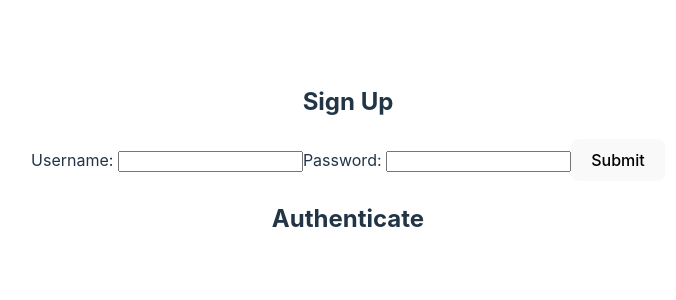
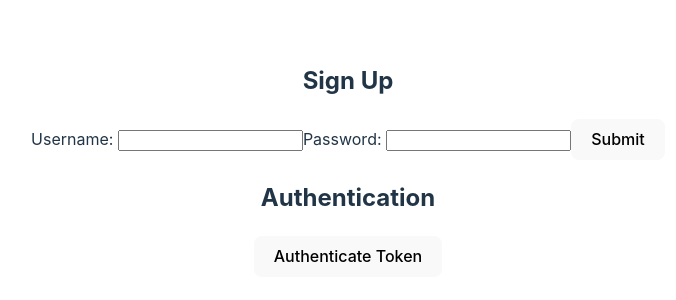
Before and after one commit to carlosalviranatal/ReactForm, a React (Vite) app: page / in a window 1280 px wide. Shown: the part 240-540 px from the top of the page, without its empty margins (292-968 px from the left). Built offline with nearby package versions, Linux system fonts and the light colour scheme.

Commit message:
Added Authenticate Component

```diff
--- a/src/App.jsx
+++ b/src/App.jsx
@@ -1,13 +1,14 @@
+import { useState } from 'react'
 import './App.css'
 import SignUpForm from './components/SingUpForm'
 import Authenticate from './components/Authenticate'
 
 function App() {
-
+const[token, setToken] = useState(null)
   return (
     <>
-        <SignUpForm/>
-        <Authenticate/>
+        <SignUpForm token={token} setToken={setToken}/>
+        <Authenticate token={token} setToken={setToken}/>
     </>
   )
 }
--- a/src/components/Authenticate.jsx
+++ b/src/components/Authenticate.jsx
@@ -1,5 +1,34 @@
-export default function Authenticate () {
+import { useState } from "react";
+
+export default function Authenticate({ token }) {
+    const [successMessage, setSuccessMessage] = useState(null);
+    const [error, setError] = useState(null);
+
+    async function handleClick() {
+      try {
+        const response = await fetch(
+          "https://fsa-jwt-practice.herokuapp.com/authenticate",
+          {
+            method: "GET",
+            headers: {
+              "Content-Type": "application/json",
+              Authorization: `Bearer ${token}`,
+            },
+          }
+        );
+        const result = await response.json();
+        setSuccessMessage(result.message);
+      } catch (error) {
+        setError(error.message);
+      }
+    }
+
     return(
-        <h2>Authenticate</h2>
+        <>
+        <h2>Authentication</h2>
+        {successMessage && <p>{successMessage}</p>}
+        {error && <p>{error}</p>}
+        <button onClick={handleClick}>Authenticate Token</button>
+        </>
     )
 }
--- a/src/components/SingUpForm.jsx
+++ b/src/components/SingUpForm.jsx
@@ -1,25 +1,29 @@
-import { useState } from "react"
+import { useState } from 'react'
 
-export default function SignUpForm (){
-
-    const [username, setUsername] = useState("")
-    const [password, setPassword] = useState("")
+export default function SignUpForm({ setToken }) {
+  const [username, setUsername] = useState('')
+  const [password, setPassword] = useState('')
   const [error, setError] = useState(null)
 
-    async function handleSubmit(e){
+  async function handleSubmit(e) {
     await e.preventDefault()
-        console.log(username, password)
+
     try {
       const response = await fetch(
-                'https://fsa-jwt-practice.herokuapp.com/signup', {
-                    method: "POST",
-                    body: JSON.stringify({ username, password})
+        'https://fsa-jwt-practice.herokuapp.com/signup',
+        {
+          method: 'POST',
+          headers: {
+            'Content-Type': 'application/json',
+          },
+          body: JSON.stringify({ username, password }),
         }
       )
-            const result = response.json()
+      const result = await response.json()
+      setToken(result.token)
       console.log(result)
     } catch (error) {
-            console.error(error);
+      console.error(error)
     }
   }
 
@@ -29,10 +33,18 @@ export default function SignUpForm (){
       {error && <p>{error}</p>}
       <form onSubmit={handleSubmit}>
         <label>
-                    Username: {""} <input value={username} onChange={(e) => setUsername(e.target.value)} />
+          Username: {''}{' '}
+          <input
+            value={username}
+            onChange={(e) => setUsername(e.target.value)}
+          />
         </label>
         <label>
-                    Password: {""} <input value={password} onChange={(e)=> setPassword(e.target.value)}/>
+          Password: {''}{' '}
+          <input
+            value={password}
+            onChange={(e) => setPassword(e.target.value)}
+          />
         </label>
         <button>Submit</button>
       </form>
```
Lines whose indentation alone changed are shown as unchanged.
